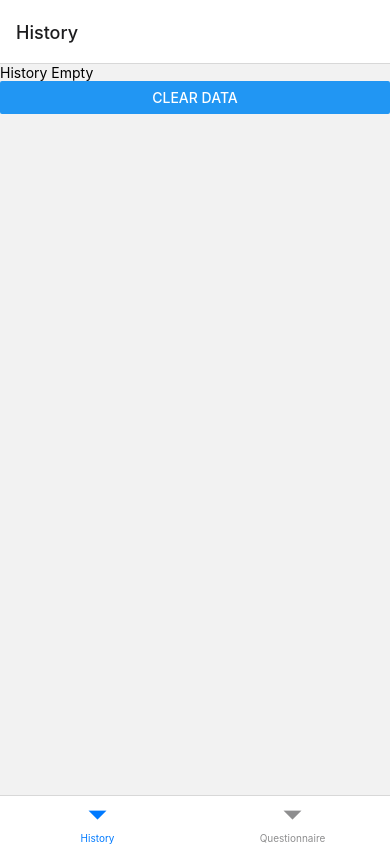
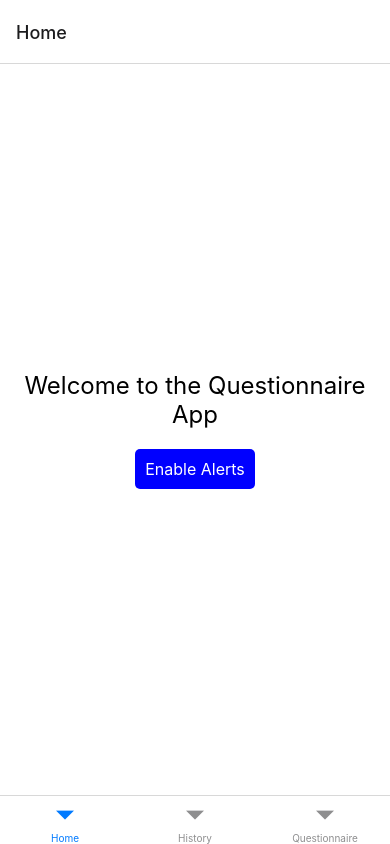
Before and after one commit to RamazTs/cross_platform_app_demo, a React Native app: screen /Home in a window 390 px wide. Built offline with nearby package versions, Linux system fonts and the light colour scheme.

Commit message:
added alerts when 3 questionairres are saved

```diff
--- a/App.jsx
+++ b/App.jsx
@@ -17,6 +17,10 @@ function App() {
   return (
     <NavigationContainer theme={scheme === 'dark' ? DarkTheme : DefaultTheme}>
       <Tab.Navigator>
+      <Tab.Screen
+          name="Home"
+          component={Home}
+        />
         <Tab.Screen
           name="History"
           children={() => <History history={[]} />}
--- a/views/Home/index.jsx
+++ b/views/Home/index.jsx
@@ -1,107 +1,278 @@
-import React, {useEffect, useState} from 'react';
-import {
-  View,
-  Text,
-  StyleSheet,
-  SafeAreaView,
-  TextInput,
-  TouchableOpacity,
-  TouchableWithoutFeedback,
-  Keyboard,
-} from 'react-native';
-import Voice from '@react-native-community/voice';
-const Home = props => {
-  const {setHistory} = props;
-  const [result, setResult] = useState('');
-  const [isLoading, setLoading] = useState(false);
+// import React, {useEffect, useState} from 'react';
+// import {
+//   View,
+//   Text,
+//   StyleSheet,
+//   SafeAreaView,
+//   TextInput,
+//   TouchableOpacity,
+//   TouchableWithoutFeedback,
+//   Keyboard,
+//   Alert,
+// } from 'react-native';
+// import AsyncStorage from '@react-native-async-storage/async-storage';
+// import Voice from '@react-native-community/voice';
 
-  const speechStartHandler = e => {
-    console.log('speechStart successful', e);
-  };
+// const Home = props => {
+//   const {setHistory} = props;
+//   const [result, setResult] = useState('');
+//   const [isLoading, setLoading] = useState(false);
+//   const [alertEnabled, setAlertEnabled] = useState(false);
 
-  const speechEndHandler = e => {
-    setLoading(false);
-    console.log('stop handler', e);
-  };
+//   const speechStartHandler = e => {
+//     console.log('speechStart successful', e);
+//   };
 
-  const speechResultsHandler = e => {
-    const text = e.value[0];
-    setResult(text);
-  };
+//   const speechEndHandler = e => {
+//     setLoading(false);
+//     console.log('stop handler', e);
+//   };
 
-  const startRecording = async () => {
-    setLoading(true);
-    try {
-      await Voice.start('en-Us');
-    } catch (error) {
-      console.log('error', error);
-    }
-  };
+//   const speechResultsHandler = e => {
+//     const text = e.value[0];
+//     setResult(text);
+//   };
 
-  const stopRecording = async () => {
-    try {
-      await Voice.stop();
-      setLoading(false);
-    } catch (error) {
-      console.log('error', error);
-    }
-  };
+//   const startRecording = async () => {
+//     setLoading(true);
+//     try {
+//       await Voice.start('en-Us');
+//     } catch (error) {
+//       console.log('error', error);
+//     }
+//   };
 
-  const clear = () => {
-    setResult('');
-  };
+//   const stopRecording = async () => {
+//     try {
+//       await Voice.stop();
+//       setLoading(false);
+//     } catch (error) {
+//       console.log('error', error);
+//     }
+//   };
 
-  const save = () => {
-    if (result.length === 0) return;
-    console.log(`Saving: ${result}`);
-    console.log(setHistory);
-    setHistory(state => [...state, result]);
-    setResult('');
-  };
+//   const clear = () => {
+//     setResult('');
+//   };
 
-  useEffect(() => {
-    Voice.onSpeechStart = speechStartHandler;
-    Voice.onSpeechEnd = speechEndHandler;
-    Voice.onSpeechResults = speechResultsHandler;
-    return () => {
-      Voice.destroy().then(Voice.removeAllListeners);
-    };
-  }, []);
+//   const checkStorageLimit = async () => {
+//     const history = await AsyncStorage.getItem('questionnaireHistory');
+//     const historyParsed = history ? JSON.parse(history) : [];
+//     if (historyParsed.length >= 15 && alertEnabled) {
+//       Alert.alert(
+//         "Storage Limit",
+//         "Please clear data, the maximum number of questionnaires is approaching",
+//       );
+//     }
+//   };
+
+//   const save = () => {
+//     if (result.length === 0) return;
+//     console.log(`Saving: ${result}`);
+//     setHistory(state => [...state, result]);
+//     setResult('');
+//     checkStorageLimit();
+//   };
+
+//   useEffect(() => {
+//     Voice.onSpeechStart = speechStartHandler;
+//     Voice.onSpeechEnd = speechEndHandler;
+//     Voice.onSpeechResults = speechResultsHandler;
+//     return () => {
+//       Voice.destroy().then(Voice.removeAllListeners);
+//     };
+//   }, []);
+
+
+// //   return (
+// //     <TouchableWithoutFeedback onPress={Keyboard.dismiss} accessible={false}>
+// //       <View style={styles.container}>
+// //         <SafeAreaView>
+// //           <Text style={styles.headingText}>Voice to Text Recognition</Text>
+// //           <View style={styles.textInputStyle}>
+// //             <TextInput
+// //               value={result}
+// //               multiline={true}
+// //               placeholder="say something!"
+// //               style={{
+// //                 flex: 1,
+// //                 height: '100%',
+// //               }}
+// //               onChangeText={text => setResult(text)}
+// //             />
+// //           </View>
+// //           <View style={styles.btnContainer}>
+// //             <TouchableOpacity
+// //               onLongPress={startRecording}
+// //               onPressOut={stopRecording}
+// //               style={styles.speak}>
+// //               <Text style={{color: 'white', fontWeight: 'bold'}}>Speak</Text>
+// //             </TouchableOpacity>
+// //             <TouchableOpacity style={styles.save} onPress={save}>
+// //               <Text style={{color: 'white', fontWeight: 'bold'}}>Save</Text>
+// //             </TouchableOpacity>
+// //           </View>
+// //           <TouchableOpacity style={styles.clear} onPress={clear}>
+// //             <Text style={{color: 'white', fontWeight: 'bold'}}>Clear</Text>
+// //           </TouchableOpacity>
+// //         </SafeAreaView>
+// //       </View>
+// //     </TouchableWithoutFeedback>
+// //   );
+// // };
+
+// return (
+//   <TouchableWithoutFeedback onPress={Keyboard.dismiss} accessible={false}>
+//     <View style={styles.container}>
+//       <SafeAreaView>
+//         <Text style={styles.headingText}>Voice to Text Recognition</Text>
+//         <TouchableOpacity
+//           style={styles.enableAlertButton}
+//           onPress={() => setAlertEnabled(!alertEnabled)}
+//         >
+//           <Text style={{color: 'white', fontWeight: 'bold'}}>
+//             {alertEnabled ? 'Disable' : 'Enable'} Storage Limit Alert
+//           </Text>
+//         </TouchableOpacity>
+//         <View style={styles.textInputStyle}>
+//           <TextInput
+//             value={result}
+//             multiline={true}
+//             placeholder="say something!"
+//             style={{
+//               flex: 1,
+//               height: '100%',
+//             }}
+//             onChangeText={text => setResult(text)}
+//           />
+//         </View>
+//         <View style={styles.btnContainer}>
+//           <TouchableOpacity
+//             onLongPress={startRecording}
+//             onPressOut={stopRecording}
+//             style={styles.speak}>
+//             <Text style={{color: 'white', fontWeight: 'bold'}}>Speak</Text>
+//           </TouchableOpacity>
+//           <TouchableOpacity style={styles.save} onPress={save}>
+//             <Text style={{color: 'white', fontWeight: 'bold'}}>Save</Text>
+//           </TouchableOpacity>
+//         </View>
+//         <TouchableOpacity style={styles.clear} onPress={clear}>
+//           <Text style={{color: 'white', fontWeight: 'bold'}}>Clear</Text>
+//         </TouchableOpacity>
+//       </SafeAreaView>
+//     </View>
+//   </TouchableWithoutFeedback>
+// );
+// };
+
+// const styles = StyleSheet.create({
+//   container: {
+//     backgroundColor: '#fff',
+//     padding: 24,
+//   },
+//   headingText: {
+//     alignSelf: 'center',
+//     marginVertical: 26,
+//     fontWeight: 'bold',
+//     fontSize: 26,
+//   },
+//   textInputStyle: {
+//     flexDirection: 'row',
+//     justifyContent: 'space-between',
+//     alignItems: 'center',
+//     backgroundColor: 'white',
+//     height: 300,
+//     borderRadius: 20,
+//     paddingVertical: 16,
+//     paddingHorizontal: 16,
+//     shadowOffset: {width: 0, height: 1},
+//     shadowRadius: 2,
+//     elevation: 2,
+//     shadowOpacity: 0.4,
+//   },
+//   speak: {
+//     backgroundColor: 'black',
+//     display: 'flex',
+//     alignItems: 'center',
+//     justifyContent: 'center',
+//     padding: 8,
+//     borderRadius: 8,
+//   },
+//   stop: {
+//     backgroundColor: 'red',
+//     display: 'flex',
+//     alignItems: 'center',
+//     justifyContent: 'center',
+//     padding: 8,
+//     borderRadius: 8,
+//   },
+//   save: {
+//     backgroundColor: 'blue',
+//     display: 'flex',
+//     alignItems: 'center',
+//     justifyContent: 'center',
+//     padding: 8,
+//     borderRadius: 8,
+//   },
+//   clear: {
+//     backgroundColor: 'black',
+//     display: 'flex',
+//     alignItems: 'center',
+//     justifyContent: 'center',
+//     padding: 10,
+//     borderRadius: 8,
+//     marginTop: 15,
+//   },
+//   btnContainer: {
+//     display: 'flex',
+//     flexDirection: 'row',
+//     with: '50%',
+//     justifyContent: 'space-evenly',
+//     marginTop: 24,
+//   },
+// });
+// export default Home;
+
+
+import React, {useState, useCallback} from 'react';
+import { useFocusEffect } from '@react-navigation/native';
+import {View, Text, StyleSheet, SafeAreaView, TouchableOpacity, Alert} from 'react-native';
+import AsyncStorage from '@react-native-async-storage/async-storage';
+
+const Home = () => {
+  const [alertEnabled, setAlertEnabled] = useState(false);
+
+  useFocusEffect(
+    useCallback(() => {
+      const checkQuestionnaireLimit = async () => {
+        if (alertEnabled) {
+          const questionnaires = await AsyncStorage.getItem('questionnaireHistory');
+          const questionnairesParsed = questionnaires ? JSON.parse(questionnaires) : [];
+          if (questionnairesParsed.length >= 3) {
+            Alert.alert("File Limit Reached", "You have reached the limit of stored questionnaires. Please clear some data.");
+          }
+        }
+      };
+
+      checkQuestionnaireLimit();
+    }, [alertEnabled])
+  );
 
   return (
-    <TouchableWithoutFeedback onPress={Keyboard.dismiss} accessible={false}>
-      <View style={styles.container}>
-        <SafeAreaView>
-          <Text style={styles.headingText}>Voice to Text Recognition</Text>
-          <View style={styles.textInputStyle}>
-            <TextInput
-              value={result}
-              multiline={true}
-              placeholder="say something!"
-              style={{
-                flex: 1,
-                height: '100%',
-              }}
-              onChangeText={text => setResult(text)}
-            />
-          </View>
-          <View style={styles.btnContainer}>
-            <TouchableOpacity
-              onLongPress={startRecording}
-              onPressOut={stopRecording}
-              style={styles.speak}>
-              <Text style={{color: 'white', fontWeight: 'bold'}}>Speak</Text>
-            </TouchableOpacity>
-            <TouchableOpacity style={styles.save} onPress={save}>
-              <Text style={{color: 'white', fontWeight: 'bold'}}>Save</Text>
-            </TouchableOpacity>
-          </View>
-          <TouchableOpacity style={styles.clear} onPress={clear}>
-            <Text style={{color: 'white', fontWeight: 'bold'}}>Clear</Text>
-          </TouchableOpacity>
-        </SafeAreaView>
-      </View>
-    </TouchableWithoutFeedback>
+    <View style={styles.container}>
+      <SafeAreaView>
+        <Text style={styles.welcomeText}>Welcome to the Questionnaire App</Text>
+        <TouchableOpacity
+          style={styles.alertButton}
+          onPress={() => setAlertEnabled(!alertEnabled)}
+        >
+          <Text style={styles.alertButtonText}>
+            {alertEnabled ? 'Disable' : 'Enable'} Alerts
+          </Text>
+        </TouchableOpacity>
+      </SafeAreaView>
+    </View>
   );
 };
 
@@ -109,66 +280,24 @@ const styles = StyleSheet.create({
   container: {
     backgroundColor: '#fff',
     padding: 24,
+    flex: 1,
+    justifyContent: 'center',
   },
-  headingText: {
+  welcomeText: {
+    fontSize: 24,
+    textAlign: 'center',
+    marginBottom: 20,
+  },
+  alertButton: {
+    backgroundColor: 'blue',
+    padding: 10,
+    borderRadius: 5,
     alignSelf: 'center',
-    marginVertical: 26,
-    fontWeight: 'bold',
-    fontSize: 26,
   },
-  textInputStyle: {
-    flexDirection: 'row',
-    justifyContent: 'space-between',
-    alignItems: 'center',
-    backgroundColor: 'white',
-    height: 300,
-    borderRadius: 20,
-    paddingVertical: 16,
-    paddingHorizontal: 16,
-    shadowOffset: {width: 0, height: 1},
-    shadowRadius: 2,
-    elevation: 2,
-    shadowOpacity: 0.4,
-  },
-  speak: {
-    backgroundColor: 'black',
-    display: 'flex',
-    alignItems: 'center',
-    justifyContent: 'center',
-    padding: 8,
-    borderRadius: 8,
-  },
-  stop: {
-    backgroundColor: 'red',
-    display: 'flex',
-    alignItems: 'center',
-    justifyContent: 'center',
-    padding: 8,
-    borderRadius: 8,
-  },
-  save: {
-    backgroundColor: 'blue',
-    display: 'flex',
-    alignItems: 'center',
-    justifyContent: 'center',
-    padding: 8,
-    borderRadius: 8,
-  },
-  clear: {
-    backgroundColor: 'black',
-    display: 'flex',
-    alignItems: 'center',
-    justifyContent: 'center',
-    padding: 10,
-    borderRadius: 8,
-    marginTop: 15,
-  },
-  btnContainer: {
-    display: 'flex',
-    flexDirection: 'row',
-    with: '50%',
-    justifyContent: 'space-evenly',
-    marginTop: 24,
+  alertButtonText: {
+    color: '#fff',
+    fontSize: 16,
   },
 });
+
 export default Home;
```
